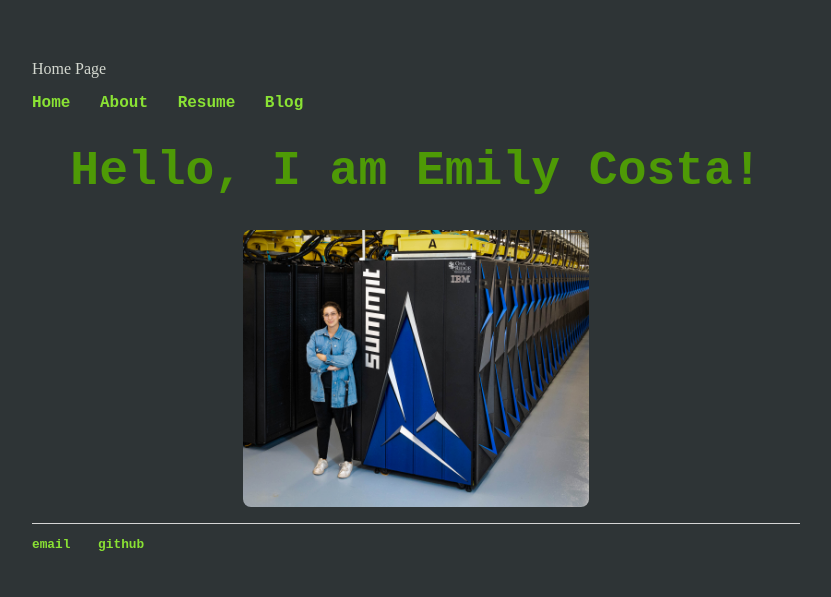
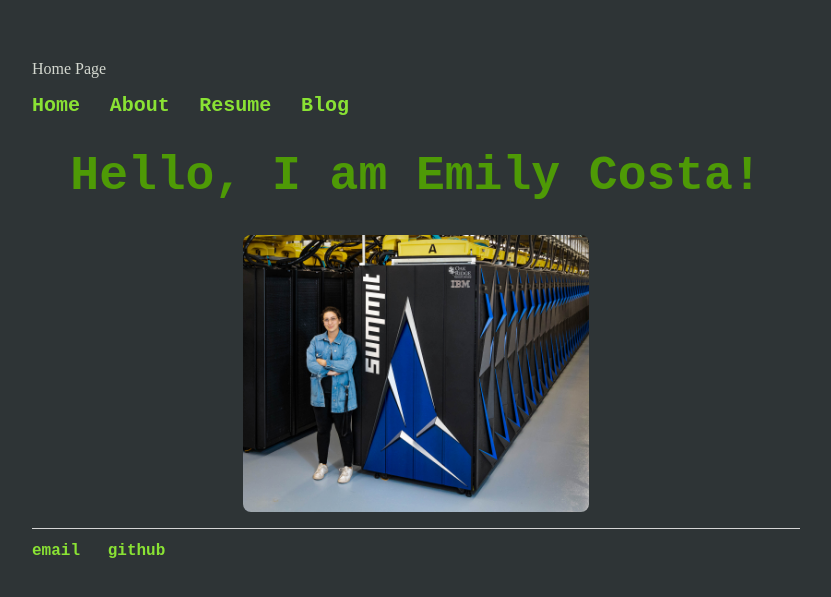
Before and after one commit to emilyjcosta5/emilyjcosta5.github.io, a Jekyll site: the page built from index.html, in a window 1280 px wide. Shown: the top 597 px of the page, without its empty margins (224-1055 px from the left). Built offline with Jekyll 4.4.1, drawn with Linux system fonts in a browser that asks for light colours.

Commit message:
messing with text styles

```diff
--- a/css/main.css
+++ b/css/main.css
@@ -47,15 +47,21 @@
     text-align: left;
 }
 h5 {
-    font-size: 1em;
+    font-size: 1.25em;
     font-family:"Courier New", Courier, monospace;
     color: #AD7FA8;
     text-align: left;
 }
 h6 {
-    font-size: 1em;
+    font-size: 1.25em;
     font-family:"Courier New", Courier, monospace;
     color: #729FCF;
+    text-align: left;
+}
+li {
+    font-size: 1.25em;
+    font-family:"Courier New", Courier, monospace;
+    color: #EEEEEC;
     text-align: left;
 }
 /*
```
